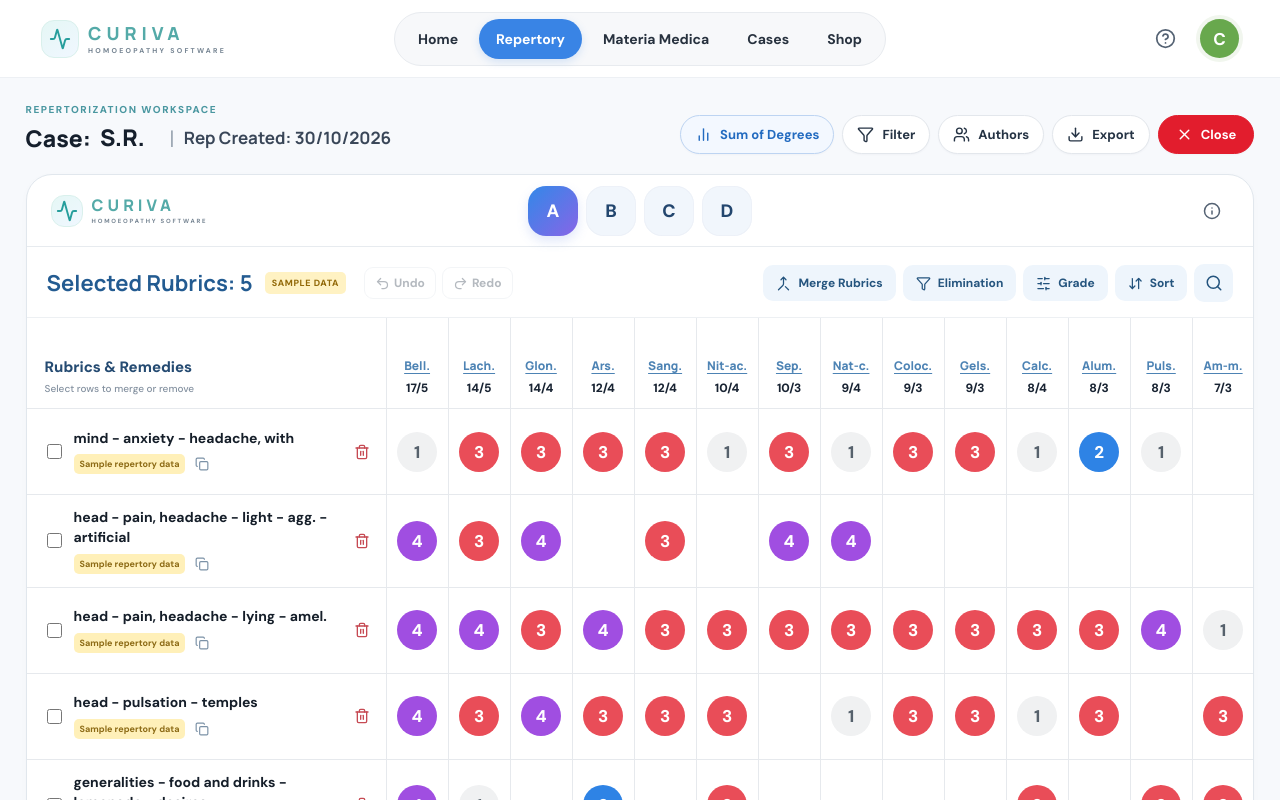
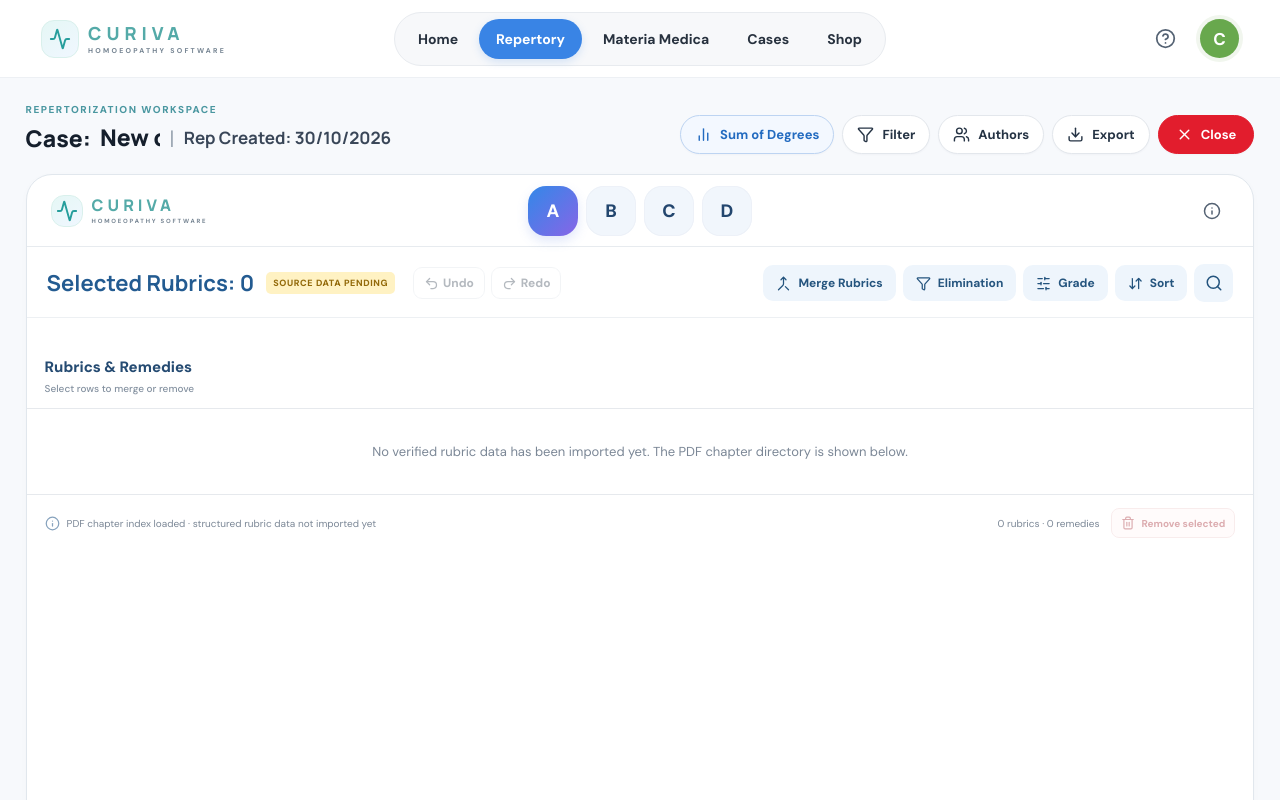
Before and after one commit to premmore0552/Curiva-HomoeoRepertory-Pro, a React (Vite) app: page / in a window 1280 px wide. Shown: the top 800 px of the page. Built offline with nearby package versions, Linux system fonts and the light colour scheme.

Commit message:
Remove placeholder repertory facts and make empty source-first workspace

```diff
--- a/src/App.tsx
+++ b/src/App.tsx
@@ -1,4 +1,5 @@
 import { useMemo, useState } from 'react';
+import { kentSourceCatalog } from './data/kent-source-catalog';
 import {
   Activity, ArrowDownUp, BookOpen, ChevronDown, CircleHelp, Copy, Download,
   Filter, FolderOpen, Home, Info, Menu, Merge, Plus, Search, ShoppingBag,
@@ -14,38 +15,10 @@ type RubricRow = {
   values: Record<string, number>;
 };
 
-const remedies: Remedy[] = [
-  { id: 'bell', abbr: 'Bell.', name: 'Belladonna', author: 'Kent' },
-  { id: 'lach', abbr: 'Lach.', name: 'Lachesis', author: 'Kent' },
-  { id: 'glon', abbr: 'Glon.', name: 'Glonoinum', author: 'Boericke' },
-  { id: 'ars', abbr: 'Ars.', name: 'Arsenicum album', author: 'Kent' },
-  { id: 'sang', abbr: 'Sang.', name: 'Sanguinaria', author: 'Kent' },
-  { id: 'nitac', abbr: 'Nit-ac.', name: 'Nitricum acidum', author: 'Kent' },
-  { id: 'sep', abbr: 'Sep.', name: 'Sepia', author: 'Kent' },
-  { id: 'natc', abbr: 'Nat-c.', name: 'Natrum carbonicum', author: 'Boericke' },
-  { id: 'coloc', abbr: 'Coloc.', name: 'Colocynthis', author: 'Kent' },
-  { id: 'gels', abbr: 'Gels.', name: 'Gelsemium', author: 'Kent' },
-  { id: 'calc', abbr: 'Calc.', name: 'Calcarea carbonica', author: 'Kent' },
-  { id: 'alum', abbr: 'Alum.', name: 'Alumina', author: 'Kent' },
-  { id: 'puls', abbr: 'Puls.', name: 'Pulsatilla', author: 'Kent' },
-  { id: 'amm', abbr: 'Am-m.', name: 'Ammonium muriaticum', author: 'Boericke' },
-  { id: 'cact', abbr: 'Cact.', name: 'Cactus grandiflorus', author: 'Kent' },
-  { id: 'cyc', abbr: 'Cyc.', name: 'Cyclamen', author: 'Kent' },
-];
-
-const initialRows: RubricRow[] = [
-  { id: 'r1', path: 'mind - anxiety - headache, with', source: 'Sample repertory data', values: { bell: 1, lach: 3, glon: 3, ars: 3, sang: 3, nitac: 1, sep: 3, natc: 1, coloc: 3, gels: 3, calc: 1, alum: 2, puls: 1, cact: 1, cyc: 3 } },
-  { id: 'r2', path: 'head - pain, headache - light - agg. - artificial', source: 'Sample repertory data', values: { bell: 4, lach: 3, glon: 4, sang: 3, sep: 4, natc: 4 } },
-  { id: 'r3', path: 'head - pain, headache - lying - amel.', source: 'Sample repertory data', values: { bell: 4, lach: 4, glon: 3, ars: 4, sang: 3, nitac: 3, sep: 3, natc: 3, coloc: 3, gels: 3, calc: 3, alum: 3, puls: 4, amm: 1, cact: 3 } },
-  { id: 'r4', path: 'head - pulsation - temples', source: 'Sample repertory data', values: { bell: 4, lach: 3, glon: 4, ars: 3, sang: 3, nitac: 3, natc: 1, coloc: 3, gels: 3, calc: 1, alum: 3, amm: 3, cact: 3, cyc: 1 } },
-  { id: 'r5', path: 'generalities - food and drinks - lemonade - desires', source: 'Sample repertory data', values: { bell: 4, lach: 1, ars: 2, nitac: 3, calc: 3, puls: 3, amm: 3, cyc: 3 } },
-];
-
-const addableRubrics: RubricRow[] = [
-  { id: 'r6', path: 'head - pain - morning - waking, on', source: 'Unverified sample', values: { bell: 2, glon: 3, ars: 2, gels: 3, calc: 1 } },
-  { id: 'r7', path: 'stomach - nausea - motion - from', source: 'Unverified sample', values: { ars: 3, gels: 3, puls: 2, sep: 1, calc: 1 } },
-  { id: 'r8', path: 'generalities - heat - amel.', source: 'Unverified sample', values: { lach: 2, ars: 1, puls: 3, sep: 2, natc: 1 } },
-];
+// No placeholder repertory data is bundled. Records will come only from the supplied PDF.
+const remedies: Remedy[] = [];
+const initialRows: RubricRow[] = [];
+const addableRubrics: RubricRow[] = [];
 
 const cloneRows = (rows: RubricRow[]) => rows.map((row) => ({ ...row, values: { ...row.values } }));
 const gradeClass = (grade: number) => `grade grade-${grade}`;
@@ -65,10 +38,7 @@ function Brand() {
 function App() {
   const [page, setPage] = useState<Page>('repertory');
   const [activeCase, setActiveCase] = useState('A');
-  const [caseSets, setCaseSets] = useState<Record<string, RubricRow[]>>({
-    A: cloneRows(initialRows), B: cloneRows(initialRows.slice(0, 3)),
-    C: cloneRows(initialRows.slice(1, 4)), D: cloneRows(initialRows.slice(2, 5)),
-  });
+  const [caseSets, setCaseSets] = useState<Record<string, RubricRow[]>>({ A: [], B: [], C: [], D: [] });
   const rows = caseSets[activeCase] ?? [];
   const [past, setPast] = useState<RubricRow[][]>([]);
   const [future, setFuture] = useState<RubricRow[][]>([]);
@@ -80,10 +50,10 @@ function App() {
   const [showAuthors, setShowAuthors] = useState(false);
   const [showAddRubric, setShowAddRubric] = useState(false);
   const [rubricSearch, setRubricSearch] = useState('');
-  const [caseName, setCaseName] = useState('S.R.');
+  const [caseName, setCaseName] = useState('New case');
   const [showHelp, setShowHelp] = useState(false);
   const [mobileMenu, setMobileMenu] = useState(false);
-  const [notice, setNotice] = useState('Demo workspace · sample data only');
+  const [notice, setNotice] = useState('PDF chapter index loaded · structured rubric data not imported yet');
 
   const updateRows = (next: RubricRow[]) => {
     setPast((stack) => [...stack.slice(-29), cloneRows(rows)]);
@@ -248,7 +218,7 @@ function App() {
 
               <div className="matrix-toolbar">
                 <div className="selection-summary">
-                  <div><strong>Selected Rubrics: {rows.length}</strong><span className="sample-tag">SAMPLE DATA</span></div>
+                  <div><strong>Selected Rubrics: {rows.length}</strong><span className="sample-tag">SOURCE DATA PENDING</span></div>
                   <div className="history-actions">
                     <button className="undo-button" onClick={undo} disabled={!past.length}><Undo2 size={15} /> Undo</button>
                     <button className="redo-button" onClick={redo} disabled={!future.length}><Redo2 size={15} /> Redo</button>
@@ -265,17 +235,17 @@ function App() {
 
               {showAddRubric && (
                 <div className="add-rubric-panel">
-                  <div className="add-rubric-heading"><div><strong>Add rubric</strong><span>Choose from prototype sample entries</span></div><button className="icon-button" onClick={() => setShowAddRubric(false)} aria-label="Close add rubric"><X size={18} /></button></div>
+                  <div className="add-rubric-heading"><div><strong>Add rubric</strong><span>Only verified PDF-derived rubrics will appear here</span></div><button className="icon-button" onClick={() => setShowAddRubric(false)} aria-label="Close add rubric"><X size={18} /></button></div>
                   <div className="rubric-search-box"><Search size={16} /><input autoFocus value={rubricSearch} onChange={(event) => setRubricSearch(event.target.value)} placeholder="Search rubric wording..." /></div>
                   <div className="rubric-candidates">
                     {filteredAddable.map((rubric) => <button key={rubric.id} onClick={() => addRubric(rubric)}><Plus size={15} /><span>{rubric.path}</span></button>)}
-                    {!filteredAddable.length && <p>No sample rubric matches that search.</p>}
+                    {!filteredAddable.length && <p>No verified rubric records have been imported yet. Browse the source chapter index below.</p>}
                   </div>
                 </div>
               )}
 
               {showHelp && (
-                <div className="inline-notice help-notice"><Info size={16} /><span>The coloured circles show demonstration grades (1–4). This first build uses illustrative entries only. Verified repertory records, source/page references, and remedy-grade provenance must be added before real study use.</span><button onClick={() => setShowHelp(false)} aria-label="Dismiss"><X size={15} /></button></div>
+                <div className="inline-notice help-notice"><Info size={16} /><span>The matrix remains empty until PDF-derived rubric and remedy-grade records are parsed and verified. The PDF states capitals = 3, italics = 2, ordinary = 1 (PDF page 36).</span><button onClick={() => setShowHelp(false)} aria-label="Dismiss"><X size={15} /></button></div>
               )}
 
               <div className="matrix-scroll">
@@ -314,7 +284,7 @@ function App() {
                         })}
                       </tr>
                     ))}
-                    {!rows.length && <tr><td className="empty-matrix" colSpan={visibleRemedies.length + 1}>No rubrics selected. Use the search button to add a sample rubric.</td></tr>}
+                    {!rows.length && <tr><td className="empty-matrix" colSpan={visibleRemedies.length + 1}>No verified rubric data has been imported yet. The PDF chapter directory is shown below.</td></tr>}
                   </tbody>
                 </table>
               </div>
@@ -324,7 +294,7 @@ function App() {
                 <div className="matrix-footer-actions"><span>{rows.length} rubrics · {visibleRemedies.length} remedies</span><button className="remove-selected-button" onClick={removeSelected} disabled={!selectedRows.length}><Trash2 size={14} /> Remove selected</button></div>
               </div>
             </section>
-            <div className="disclaimer"><Info size={15} /><p><strong>Prototype data notice:</strong> All grades and rubric rows currently shown are illustrative interface samples, not verified entries from Kent or another published repertory. Do not use this dataset for patient analysis or treatment decisions.</p></div>
+            <div className="disclaimer"><Info size={15} /><p><strong>Source-only status:</strong> No sample rubrics, remedies or grades are loaded. The chapter directory comes from the supplied PDF; the structured library is still being prepared and checked.</p></div>
           </>
         )}
 
@@ -338,13 +308,13 @@ function App() {
         </section>}
 
         {page === 'materia' && <section className="page-card">
-          <div className="page-heading"><div className="eyebrow">REFERENCE LIBRARY</div><h1>Materia Medica</h1><p>Remedy index preview. Full source-linked materia medica content is not included yet.</p></div>
+          <div className="page-heading"><div className="eyebrow">REFERENCE LIBRARY</div><h1>Materia Medica</h1><p>The PDF’s remedy abbreviation index (introductory PDF pages 10–18) will be parsed into this library. No external remedy entries are added.</p></div>
           <div className="remedy-library">{remedies.slice(0, 12).map((remedy) => <article className="remedy-card" key={remedy.id}><div className="remedy-avatar">{remedy.abbr.slice(0, 1)}</div><div><strong>{remedy.name}</strong><span>{remedy.abbr} · Author: {remedy.author}</span></div><span className="coming-label">Index preview</span></article>)}</div>
         </section>}
 
         {page === 'cases' && <section className="page-card">
           <div className="page-heading"><div className="eyebrow">CASE WORKSPACE</div><h1>Cases</h1><p>Prototype case sets are stored only in this browser session. There is no cloud sync or patient account system.</p></div>
-          <div className="case-list">{['A', 'B', 'C', 'D'].map((tab) => <button key={tab} className="case-list-card" onClick={() => { setActiveCase(tab); setPage('repertory'); }}><div className="case-list-icon"><FolderOpen /></div><div><strong>Case set {tab}</strong><span>{(caseSets[tab] ?? []).length} selected sample rubrics · local session</span></div><ChevronDown className="case-list-arrow" /></button>)}</div>
+          <div className="case-list">{['A', 'B', 'C', 'D'].map((tab) => <button key={tab} className="case-list-card" onClick={() => { setActiveCase(tab); setPage('repertory'); }}><div className="case-list-icon"><FolderOpen /></div><div><strong>Case set {tab}</strong><span>{(caseSets[tab] ?? []).length} verified rubrics selected · local prototype</span></div><ChevronDown className="case-list-arrow" /></button>)}</div>
           <div className="local-data-note"><Info size={16} /> Do not enter identifiable patient details. Case sets are not encrypted or saved to an account.</div>
         </section>}
 
```
